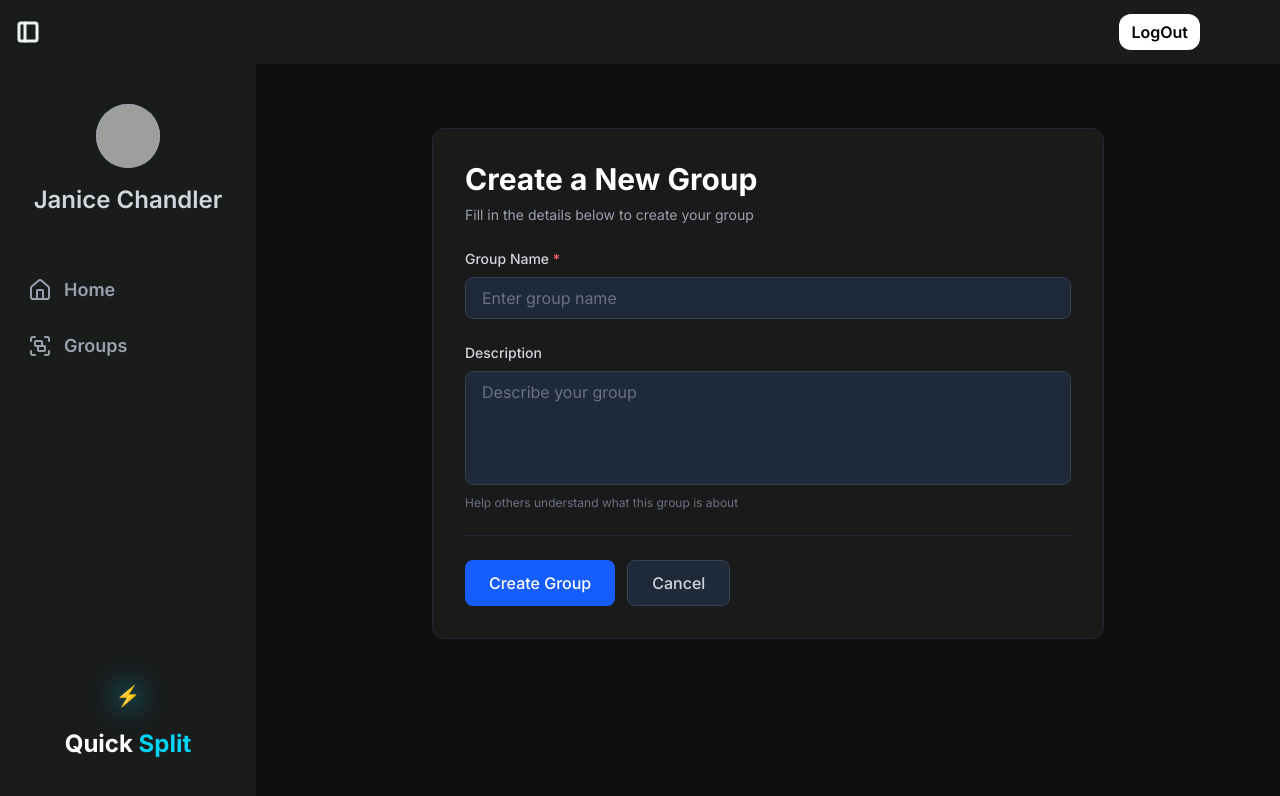
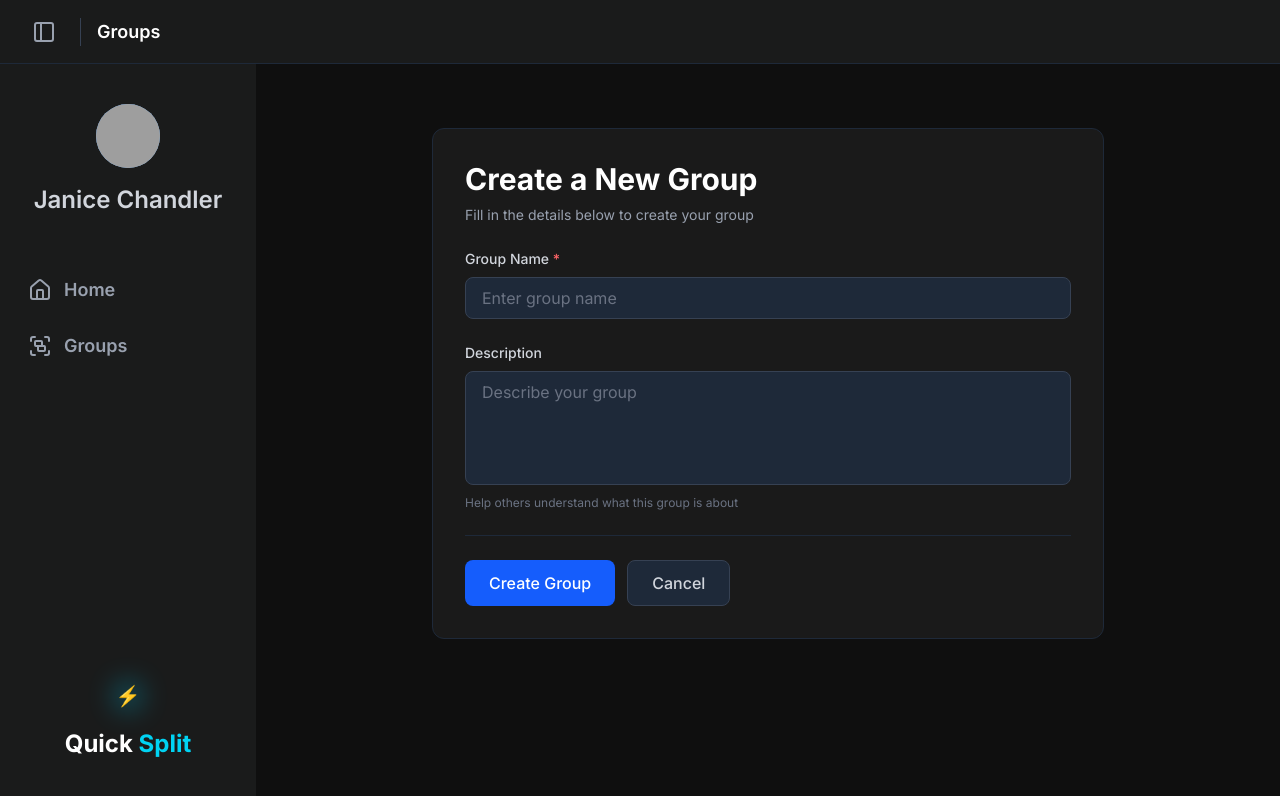
Before and after one commit to parag0811/Quick-Split, a Next.js app in the folder frontend/: page /dashboard/groups/create in a window 1280 px wide. Shown: the top 796 px of the page. Built offline with nearby package versions, Linux system fonts and the light colour scheme; no server answers; grey boxes are pictures that could not be loaded.

Commit message:
updated header

```diff
--- a/frontend/src/app/dashboard/layout.js
+++ b/frontend/src/app/dashboard/layout.js
@@ -2,9 +2,19 @@
 import { useState } from "react";
 import Sidebar from "@/components/Layout/Sidebar";
 import Header from "@/components/Layout/Header";
+import { usePathname } from "next/navigation";
 
 export default function DashboardLayout({ children }) {
   const [isSidebarOpen, setIsSidebarOpen] = useState(true);
+  const pathName = usePathname();
+
+  const getPageTitle = () => {
+    if (pathName.includes("/expense")) return "Expense";
+    if (pathName.includes("/settlement")) return "Settlement";
+    if (pathName.startsWith("/dashboard/groups")) return "Groups";
+    if (pathName === "/dashboard") return null;
+    return null;
+  };
 
   return (
     <div className="min-h-screen flex bg-[#0f0f0f]">
@@ -15,7 +25,10 @@ export default function DashboardLayout({ children }) {
           isSidebarOpen ? "ml-64" : "ml-0"
         }`}
       >
-        <Header toggleSidebar={() => setIsSidebarOpen(!isSidebarOpen)} />
+        <Header
+          toggleSidebar={() => setIsSidebarOpen(!isSidebarOpen)}
+          title={getPageTitle()}
+        />
         <main className="flex-1 p-6 py-24 overflow-y-auto">{children}</main>
       </div>
     </div>
--- a/frontend/src/components/Layout/Header.jsx
+++ b/frontend/src/components/Layout/Header.jsx
@@ -1,20 +1,113 @@
-import { PanelLeft } from "lucide-react";
-import { signOut } from "next-auth/react";
+"use client";
+import { PanelLeft, LogOut, ChevronDown } from "lucide-react";
+import { signOut, useSession } from "next-auth/react";
+import { motion, AnimatePresence } from "framer-motion";
+import { useState, useRef, useEffect } from "react";
 
-const Header = ({ toggleSidebar }) => {
+const Header = ({ toggleSidebar, title }) => {
+  const { data: session } = useSession();
+  const [isDropdownOpen, setIsDropdownOpen] = useState(false);
+  const dropdownRef = useRef(null);
+
+  useEffect(() => {
+    const handleClickOutside = (event) => {
+      if (dropdownRef.current && !dropdownRef.current.contains(event.target)) {
+        setIsDropdownOpen(false);
+      }
+    };
+
+    document.addEventListener("mousedown", handleClickOutside);
+    return () => document.removeEventListener("mousedown", handleClickOutside);
+  }, []);
+
   return (
-    <>
-      <header className="fixed top-0 left-0 z-50 w-full bg-[#1a1b1b] h-16 flex justify-between items-center px-4">
-        <button onClick={toggleSidebar} className="cursor-pointer">
-          <PanelLeft size={24} strokeWidth={3} />
+    <header className="fixed top-0 left-0 z-50 w-full bg-[#1a1b1b] border-b border-gray-800 h-16 flex justify-between items-center px-6">
+      <div className="flex items-center space-x-4">
+        <button
+          onClick={toggleSidebar}
+          className="cursor-pointer text-gray-400 hover:text-white transition-colors p-2 hover:bg-gray-800 rounded-lg"
+          aria-label="Toggle sidebar"
+        >
+          <PanelLeft size={24} strokeWidth={2} />
         </button>
-        <button className="mr-16 cursor-pointer bg-white text-black px-3 py-1.5 rounded-xl font-semibold hover:text-white hover:bg-[#222255] transition"
-        onClick={() => signOut({ callbackUrl: "/" })}
-        >
-          LogOut
-        </button>
-      </header>
-    </>
+
+        {title && (
+          <motion.div
+            initial={{ opacity: 0, y: -5 }}
+            animate={{ opacity: 1, y: 0 }}
+            transition={{ duration: 0.3 }}
+            className="hidden sm:block border-l border-gray-700 pl-4"
+          >
+            <h1 className="text-lg font-semibold text-white">{title}</h1>
+          </motion.div>
+        )}
+      </div>
+
+      {session?.user && (
+        <div className="relative" ref={dropdownRef}>
+          <button
+            onClick={() => setIsDropdownOpen(!isDropdownOpen)}
+            className="flex items-center space-x-3 px-3 py-2 rounded-lg hover:bg-gray-800 transition-colors"
+          >
+            <div className="hidden md:block text-right">
+              <p className="text-sm font-medium text-white">
+                {session.user.name || "User"}
+              </p>
+            </div>
+            <div className="w-9 h-9 rounded-full bg-gradient-to-br from-cyan-400 to-blue-500 flex items-center justify-center">
+              {session.user.image ? (
+                <img
+                  src={session.user.image}
+                  alt={session.user.name}
+                  className="w-full h-full rounded-full object-cover"
+                />
+              ) : (
+                <span className="text-white font-semibold text-sm">
+                  {session.user.name?.charAt(0).toUpperCase() || "U"}
+                </span>
+              )}
+            </div>
+            <ChevronDown
+              size={16}
+              className={`text-gray-400 transition-transform duration-200 cursor-pointer${
+                isDropdownOpen ? "rotate-180 cursor-pointer" : ""
+              }`}
+            />
+          </button>
+          <AnimatePresence>
+            {isDropdownOpen && (
+              <motion.div
+                initial={{ opacity: 0, y: -10, scale: 0.95 }}
+                animate={{ opacity: 1, y: 0, scale: 1 }}
+                exit={{ opacity: 0, y: -10, scale: 0.95 }}
+                transition={{ duration: 0.15 }}
+                className="absolute right-0 mt-2 w-56 bg-[#1a1b1b] border border-gray-800 rounded-lg shadow-xl overflow-hidden"
+              >
+                <div className="px-4 py-3 border-b border-gray-800">
+                  <p className="text-sm font-semibold text-white">
+                    {session.user.name || "User"}
+                  </p>
+                  <p className="text-xs text-gray-400 mt-1">
+                    {session.user.email}
+                  </p>
+                </div>
+
+                <button
+                  onClick={() => {
+                    setIsDropdownOpen(false);
+                    signOut({ callbackUrl: "/" });
+                  }}
+                  className="w-full flex items-center space-x-3 px-4 py-3 text-red-400 hover:bg-red-500/10 transition-colors"
+                >
+                  <LogOut size={18} />
+                  <span className="text-sm font-medium cursor-pointer">Logout</span>
+                </button>
+              </motion.div>
+            )}
+          </AnimatePresence>
+        </div>
+      )}
+    </header>
   );
 };
 
```
